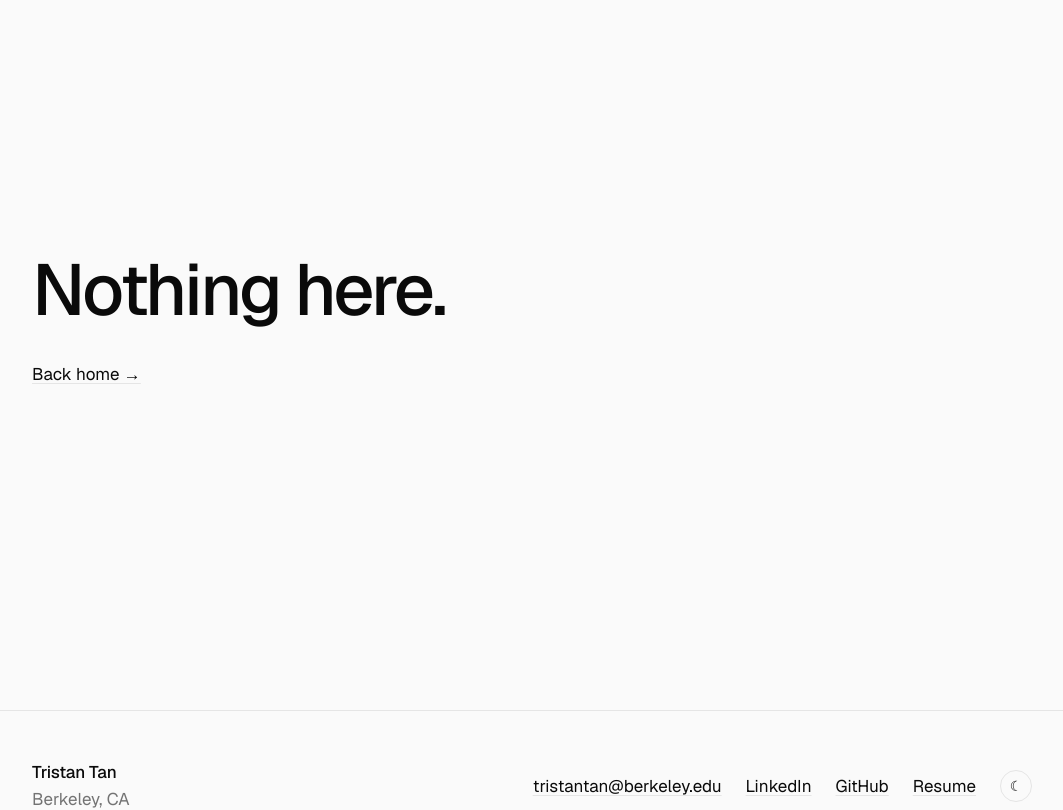
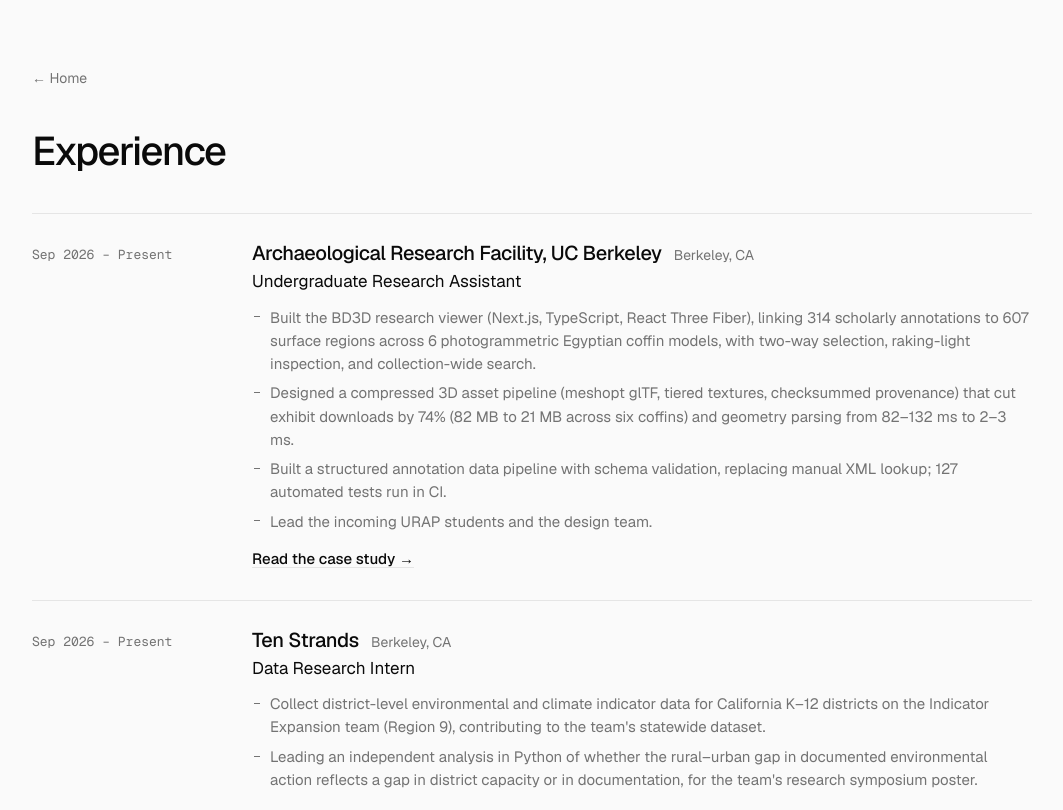
Before and after one commit to tantancodes/tristan-portfolio, a Next.js app: page /experience in a window 1280 px wide. Before the commit this address had no page. Shown: the top 810 px of the page, without its empty margins (108-1171 px from the left). Built offline with nearby package versions, Linux system fonts and the light colour scheme.

Commit message:
move experience to its own page, linked from the hero

```diff
--- /dev/null
+++ b/app/experience/page.tsx
@@ -0,0 +1,59 @@
+import type { Metadata } from "next";
+import Link from "next/link";
+import FadeIn from "@/components/FadeIn";
+import { experience, experienceAlso, site } from "@/content/projects";
+
+// Experience lives on its own page, reached from the hero link, so the home page stays about the work.
+export const metadata: Metadata = { title: "Experience" };
+
+export default function Experience() {
+  return (
+    <article className="case container">
+      <FadeIn>
+        <Link href="/" className="back-link">← Home</Link>
+        <h1 className="section-title">Experience</h1>
+      </FadeIn>
+      <ol className="timeline">
+        {experience.map((job, i) => (
+          <FadeIn as="li" key={job.org} delay={Math.min(i, 4) * 50} className="job">
+            <p className="job-dates">
+              {job.roles.map((r) => (
+                <span key={r.title}>{r.dates}</span>
+              ))}
+            </p>
+            <div className="job-body">
+              <h3 className="job-org">
+                {job.org}
+                {job.place && <span className="job-place">{job.place}</span>}
+              </h3>
+              {job.roles.map((r) => (
+                <div key={r.title} className="job-role">
+                  <p className="job-title">{r.title}</p>
+                  {r.points && (
+                    <ul className="job-points">
+                      {r.points.map((pt) => (
+                        <li key={pt.slice(0, 32)}>{pt}</li>
+                      ))}
+                    </ul>
+                  )}
+                </div>
+              ))}
+              {job.tags && <p className="job-tags">{job.tags.join(" · ")}</p>}
+              {job.caseStudy && (
+                <Link href={`/work/${job.caseStudy}`} className="text-link">
+                  Read the case study →
+                </Link>
+              )}
+            </div>
+          </FadeIn>
+        ))}
+      </ol>
+      <FadeIn>
+        <p className="experience-also">{experienceAlso}</p>
+        <p className="case-links">
+          <a href={site.resume} className="button">Resume (PDF) ↓</a>
+        </p>
+      </FadeIn>
+    </article>
+  );
+}
--- a/content/projects.ts
+++ b/content/projects.ts
@@ -129,7 +129,7 @@ export const hero = {
   eyebrow: "Data Science & Economics · UC Berkeley",
   ctas: [
     { label: "View projects", href: "#projects" },
-    { label: "View experience", href: "#experience" },
+    { label: "View experience", href: "/experience" },
   ],
 };
 
```
Also changed, not shown: app/page.tsx (+1 -45 lines).
